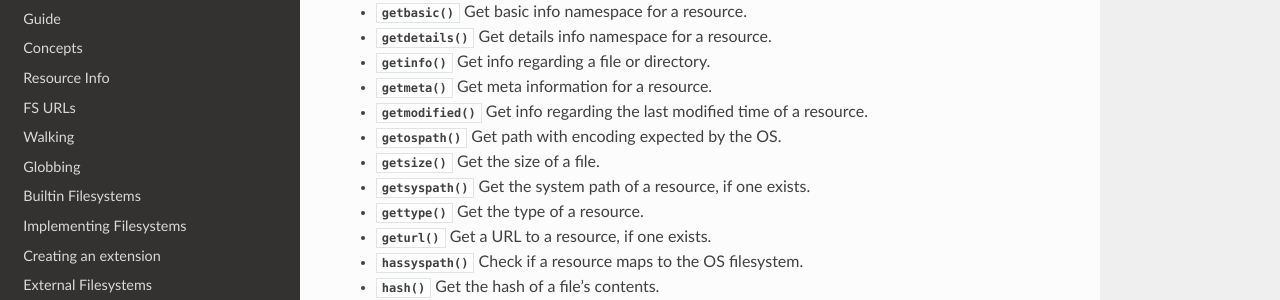
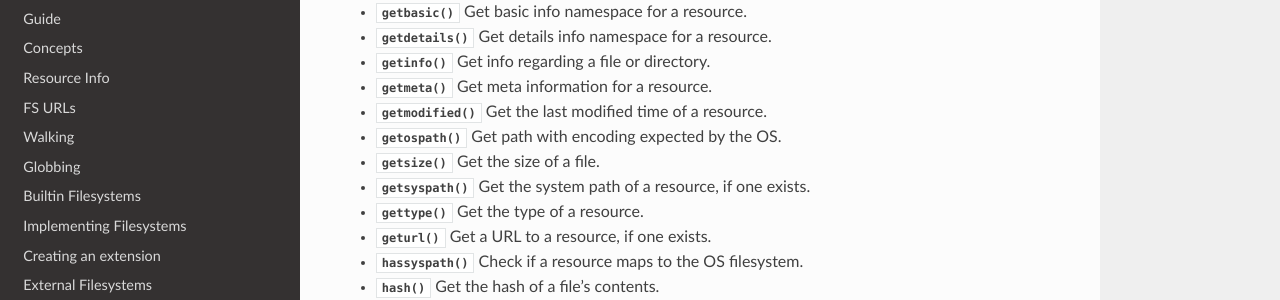
Before and after one commit to PyFilesystem/pyfilesystem2, a Sphinx documentation site: the page built from docs/source/interface.rst, in a window 1280 px wide and 900 px high, scrolled down 327 px. Shown: the part 156-456 px from the top of the window. Built offline with Sphinx 7.4.7 and the Read the Docs theme 2.0.0, drawn with Linux system fonts in a browser that asks for light colours.

Commit message:
Fix `getmodified` summary as suggested by @lurch in #462

```diff
--- a/docs/source/interface.rst
+++ b/docs/source/interface.rst
@@ -20,7 +20,7 @@ The following is a complete list of methods on PyFilesystem objects.
 * :meth:`~fs.base.FS.getdetails` Get details info namespace for a resource.
 * :meth:`~fs.base.FS.getinfo` Get info regarding a file or directory.
 * :meth:`~fs.base.FS.getmeta` Get meta information for a resource.
-* :meth:`~fs.base.FS.getmodified` Get info regarding the last modified time of a resource.
+* :meth:`~fs.base.FS.getmodified` Get the last modified time of a resource.
 * :meth:`~fs.base.FS.getospath` Get path with encoding expected by the OS.
 * :meth:`~fs.base.FS.getsize` Get the size of a file.
 * :meth:`~fs.base.FS.getsyspath` Get the system path of a resource, if one exists.
```
